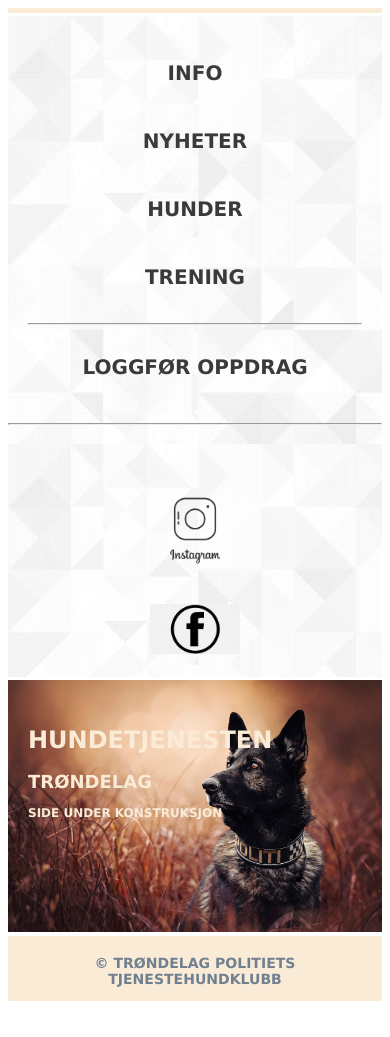
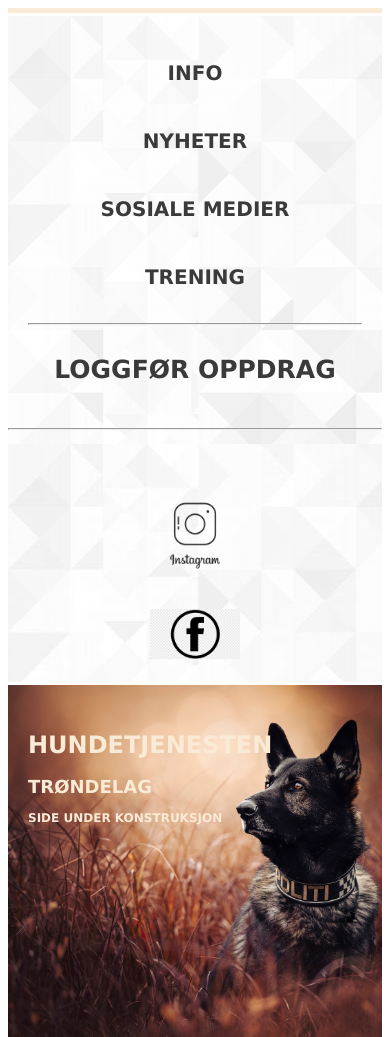
Before and after one commit to stillerflaten/cssgrid, a plain HTML site: page index.html in a window 390 px wide. Shown: the top 1037 px of the page. Before the commit the page ends 1001 px from the top, so only its background shows below. Drawn offline with Linux system fonts and the light colour scheme.

Commit message:
Add files via upload

```diff
--- a/index.html
+++ b/index.html
@@ -19,10 +19,10 @@
             <ul>
                 <li><a href="#">Info</a></li>
                 <li><a href="#">Nyheter</a></li>
-                <li><a href="#">Hunder</a></li>
+                <li><a href="#">sosiale medier</a></li>
                 <li><a href="#">Trening</a></li>
                 <hr>
-                <li><a href="#">Loggfør oppdrag</a></li>
+                <li><a href="#" class="loggfor">Loggfør oppdrag</a></li>
             </ul>
             <hr>
             <a href="https://instagram.com/k9vilja"><img src="img/instagramlogo2.png" alt="Instagram" class="instagram" style="height: 100px;"></a>
--- a/style.css
+++ b/style.css
@@ -37,7 +37,7 @@ main {
     color: antiquewhite;
     grid-area: main;
     border-radius: var (--main-radius);
-    padding: 30px 40px 100px 20px;
+    padding: 30px 40px 200px 20px;
     text-align: left;
 
 }
@@ -85,6 +85,10 @@ li a:hover::after {
     width: 100%;
 }
 
+.loggfor{
+    font-size: 25px;
+}
+
 .instagram {
     padding-top: 50px;
     padding-bottom: 20px;
@@ -98,7 +102,7 @@ li a:hover::after {
 @media only screen and (max-width:550px){
     .container {
         grid-template-columns: 1fr;
-        grid-template-rows: 0.4fr 1.4fr 3fr 0.5fr;
+        grid-template-rows: 0.4fr 1.4fr 3fr 1fr;
         grid-template-areas:
         "nav"
         "sidebar"
```
